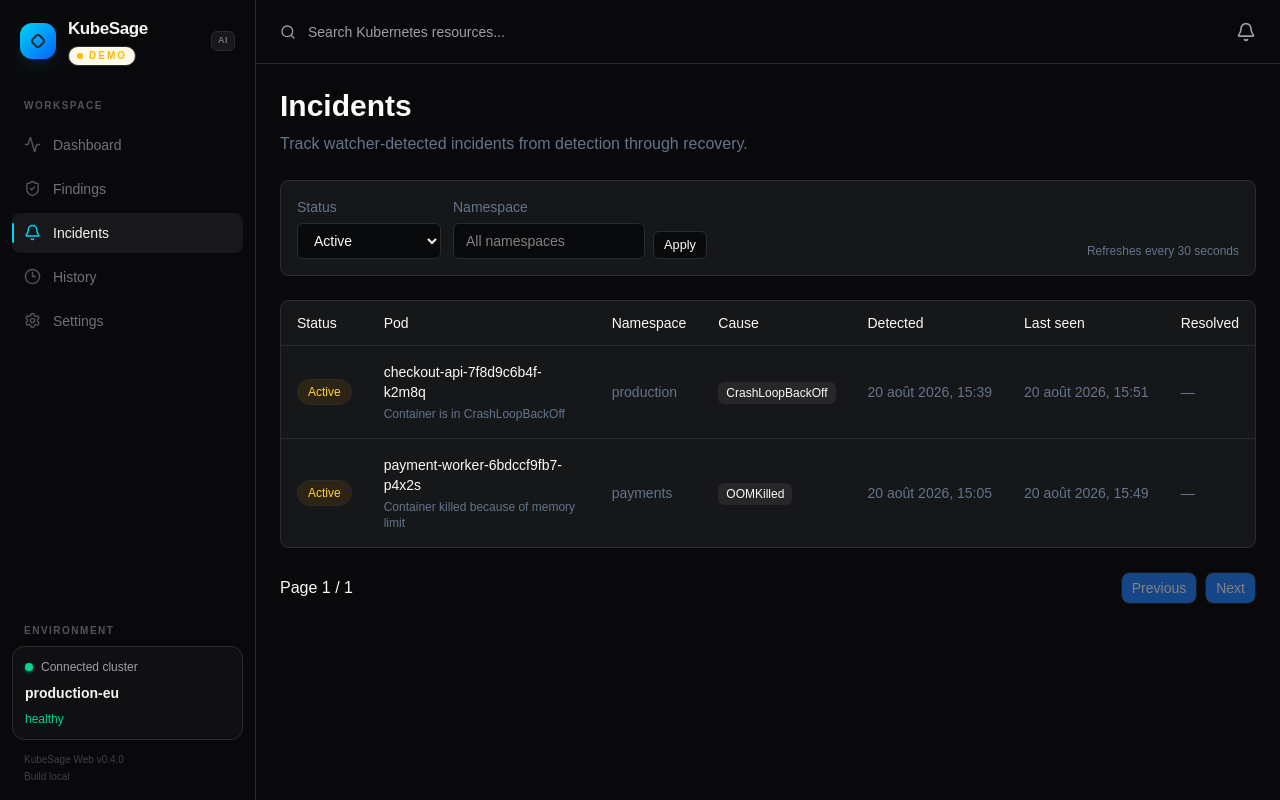
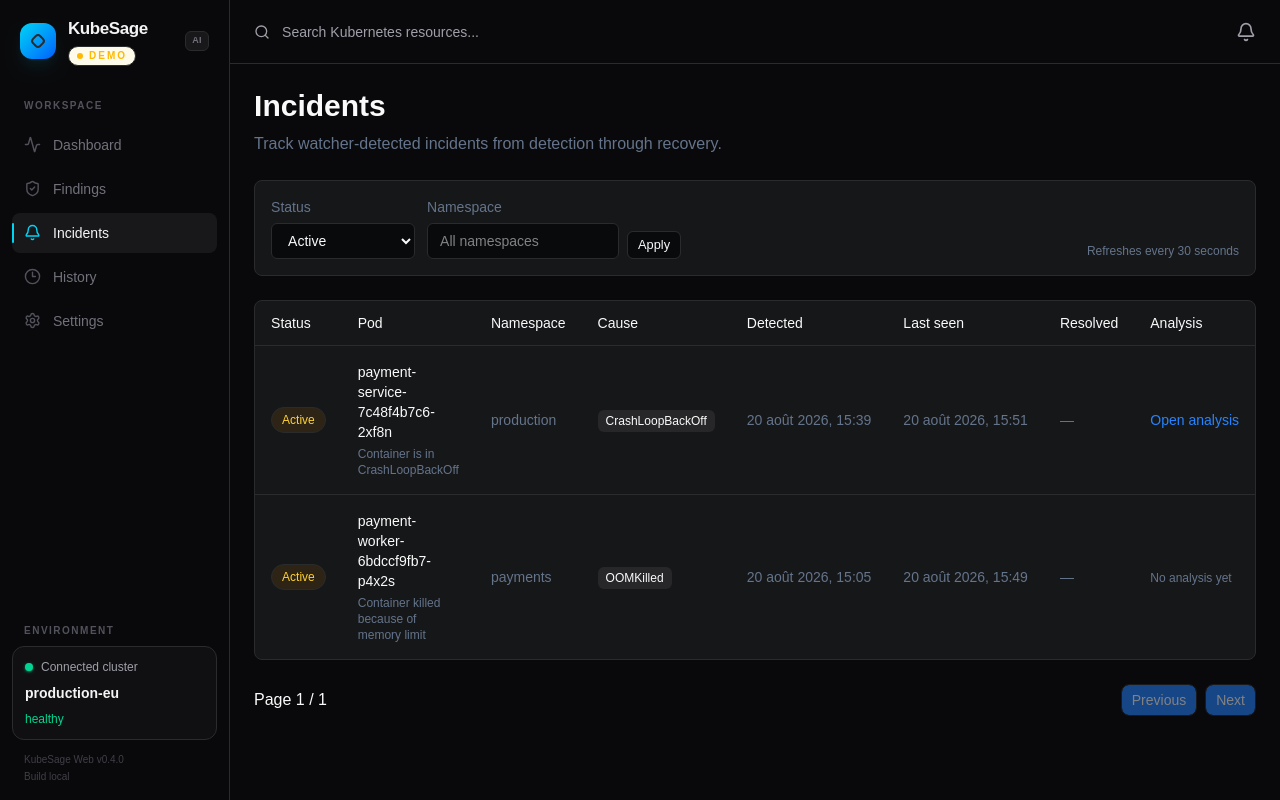
Before and after one commit to fdebar/kubesage-web, a React (Vite) app: page /incidents in a window 1280 px wide. Built offline with nearby package versions, Linux system fonts and the light colour scheme; no server answers.

Commit message:
feat: add a link to the analysis

```diff
--- a/src/features/incidents/IncidentsPage.tsx
+++ b/src/features/incidents/IncidentsPage.tsx
@@ -7,6 +7,7 @@ import { Pagination } from '@/components/common/Pagination';
 import { Button } from '@/components/ui/button';
 import { useWatcherIncidents } from '@/hooks/useWatcherIncidents';
 import { formatDate } from '@/lib/date';
+import { Link } from 'react-router-dom';
 import type { WatcherIncidentStatusFilter } from '@/types/watcherIncident';
 
 const pageSize = 10;
@@ -114,6 +115,7 @@ export function IncidentsPage() {
                     <th className="px-4 py-3 font-medium">Detected</th>
                     <th className="px-4 py-3 font-medium">Last seen</th>
                     <th className="px-4 py-3 font-medium">Resolved</th>
+                    <th className="px-4 py-3 font-medium">Analysis</th>
                   </tr>
                 </thead>
                 <tbody className="divide-y">
@@ -149,6 +151,18 @@ export function IncidentsPage() {
                       <td className="text-muted-foreground px-4 py-4 whitespace-nowrap">
                         {incident.resolved_at ? formatDate(incident.resolved_at) : '—'}
                       </td>
+                      <td className="px-4 py-4 whitespace-nowrap">
+                        {incident.analysis_id ? (
+                          <Link
+                            to={`/analyses/${incident.analysis_id}`}
+                            className="text-primary font-medium hover:underline"
+                          >
+                            Open analysis
+                          </Link>
+                        ) : (
+                          <span className="text-muted-foreground text-xs">No analysis yet</span>
+                        )}
+                      </td>
                     </tr>
                   ))}
                 </tbody>
--- a/src/mocks/watcherIncidents.ts
+++ b/src/mocks/watcherIncidents.ts
@@ -6,7 +6,7 @@ export const mockWatcherIncidents: WatcherIncident[] = [
   {
     id: 'demo-incident-1',
     namespace: 'production',
-    pod: 'checkout-api-7f8d9c6b4f-k2m8q',
+    pod: 'payment-service-7c48f4b7c6-2xf8n',
     pod_uid: 'demo-pod-uid-1',
     reason: 'CrashLoopBackOff',
     status: 'active',
@@ -15,6 +15,7 @@ export const mockWatcherIncidents: WatcherIncident[] = [
     resolved_at: null,
     last_resource_version: '184209',
     message: 'Container is in CrashLoopBackOff',
+    analysis_id: 'analysis-001',
   },
   {
     id: 'demo-incident-2',
@@ -28,6 +29,7 @@ export const mockWatcherIncidents: WatcherIncident[] = [
     resolved_at: null,
     last_resource_version: '184002',
     message: 'Container killed because of memory limit',
+    analysis_id: null,
   },
   {
     id: 'demo-incident-3',
@@ -41,6 +43,7 @@ export const mockWatcherIncidents: WatcherIncident[] = [
     resolved_at: new Date(now - 3 * 60 * 60_000).toISOString(),
     last_resource_version: '181337',
     message: 'Container is in ImagePullBackOff',
+    analysis_id: null,
   },
   {
     id: 'demo-incident-4',
@@ -54,6 +57,7 @@ export const mockWatcherIncidents: WatcherIncident[] = [
     resolved_at: new Date(now - 8 * 60 * 60_000).toISOString(),
     last_resource_version: '179240',
     message: 'Container is in CrashLoopBackOff',
+    analysis_id: null,
   },
 ];
 
--- a/src/types/watcherIncident.ts
+++ b/src/types/watcherIncident.ts
@@ -13,6 +13,7 @@ export interface WatcherIncident {
   resolved_at: string | null;
   last_resource_version: string | null;
   message: string | null;
+  analysis_id: string | null;
 }
 
 export interface WatcherIncidentsResponse {
```
